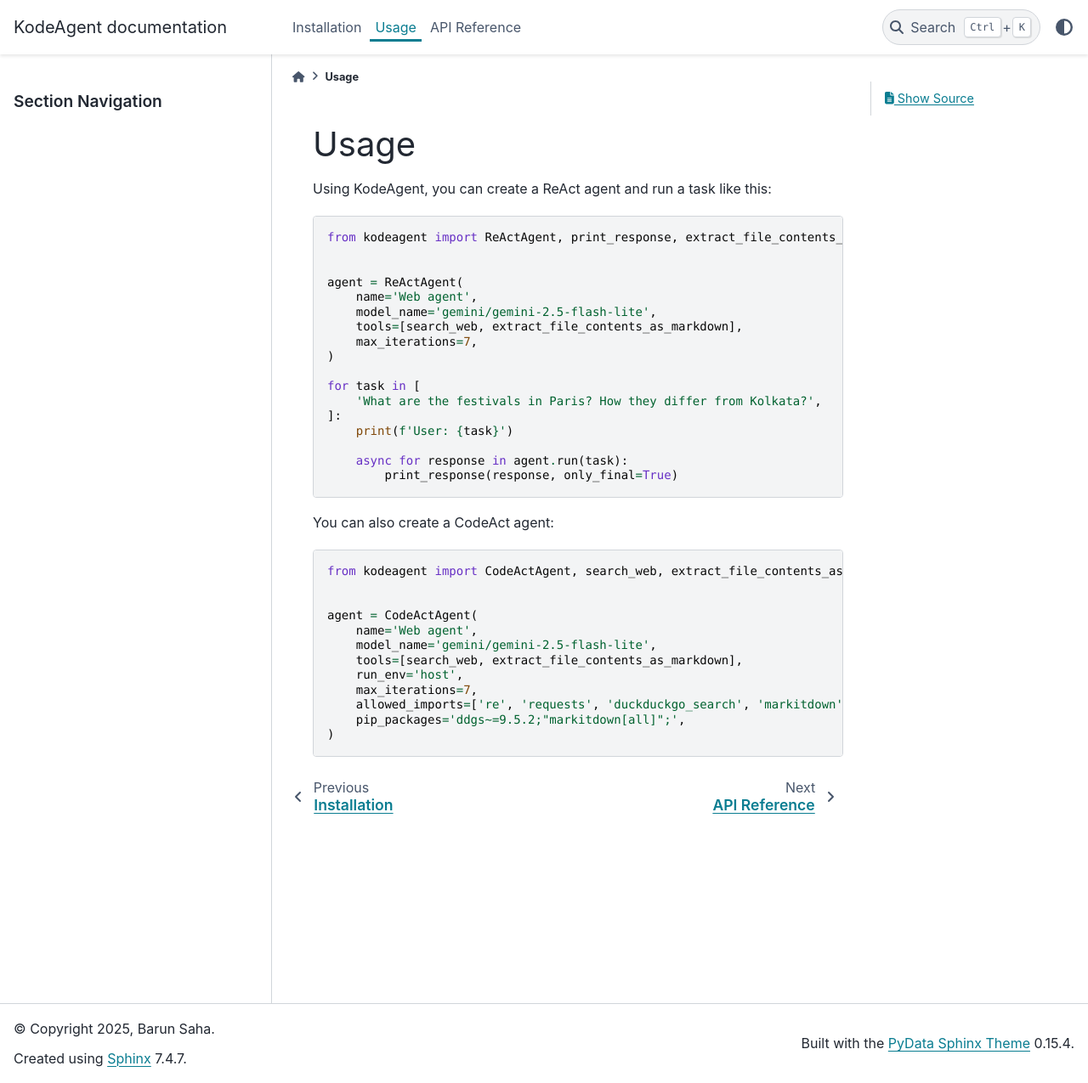
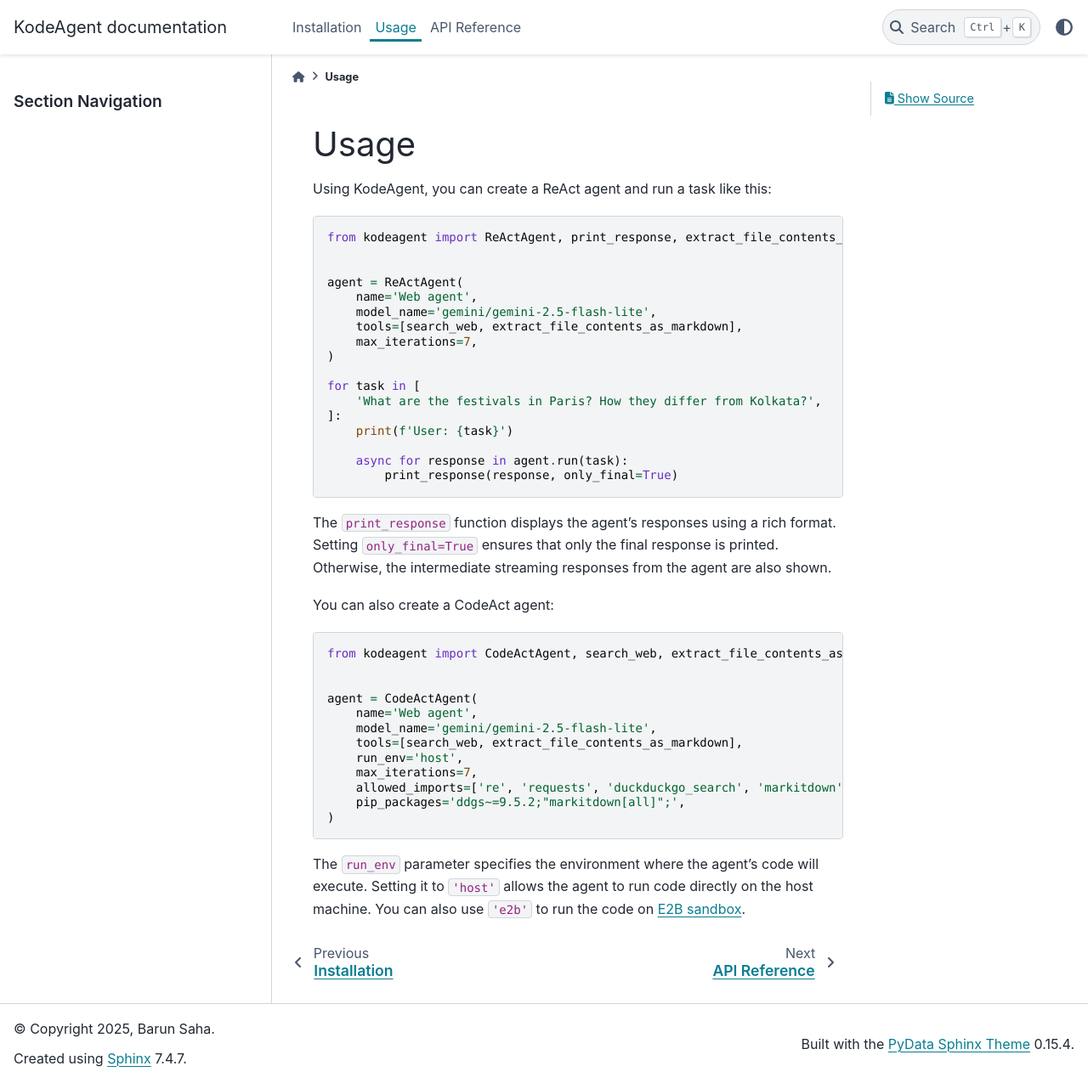
Before and after one commit to barun-saha/kodeagent, a Sphinx documentation site: the page built from docs/usage.md, in a window 1280 px wide and 1275 px high. Shown: the whole window at 85% size. Built offline with Sphinx 7.4.7 and the PyData theme 0.15.4, drawn with Linux system fonts in a browser that asks for light colours.

Commit message:
Update usage documentation

````diff
--- a/docs/usage.md
+++ b/docs/usage.md
@@ -22,6 +22,8 @@
         print_response(response, only_final=True)
 ```
 
+The `print_response` function displays the agent's responses using a rich format. Setting `only_final=True` ensures that only the final response is printed. Otherwise, the intermediate streaming responses from the agent are also shown.
+
 You can also create a CodeAct agent:
 
 ```python
@@ -38,3 +40,5 @@
     pip_packages='ddgs~=9.5.2;"markitdown[all]";',
 )
 ```
+
+The `run_env` parameter specifies the environment where the agent's code will execute. Setting it to `'host'` allows the agent to run code directly on the host machine. You can also use `'e2b'` to run the code on [E2B sandbox](https://e2b.dev/).
````
